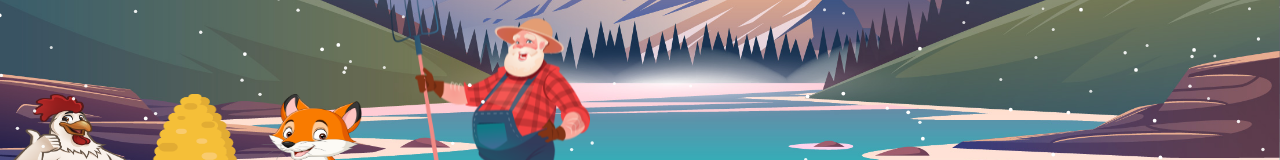
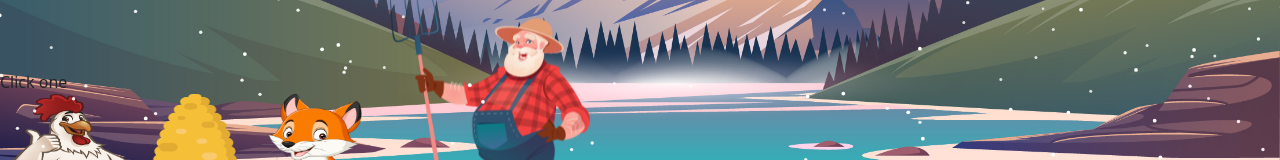
Before and after one commit to PaulKillian/fox--chicken--corn, a Next.js app: page / in a window 1280 px wide. Shown: the part 540-700 px from the top of the page. Built offline with nearby package versions, Linux system fonts and the light colour scheme.

Commit message:
Update nearShore.js

```diff
--- a/components/nearShore.js
+++ b/components/nearShore.js
@@ -8,7 +8,7 @@ export const NearShore = (props) => {
 
   return (
     <div>
-      {clicked && <div onClick={() => {setClicked(true)}}>Click one</div>}
+      {clicked === false && <div onClick={() => {setClicked(true)}}>Click one</div>}
       <div className={'d-flex justify-content-start align-items-end item'}>
         {props.nearShoreScene.map(item => {
           return (
```
